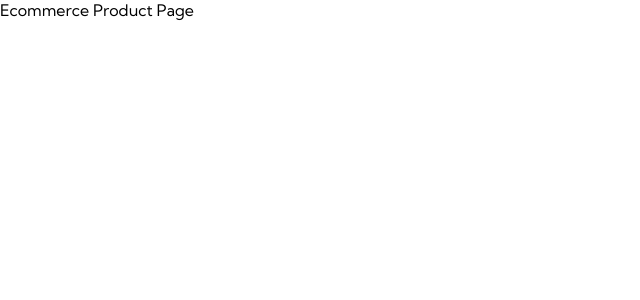
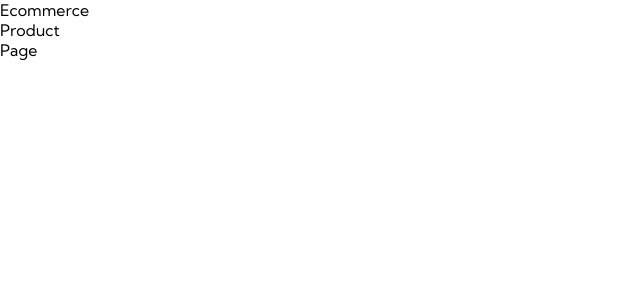
Before and after one commit to revuwem/ecommerce-product-page, a Next.js app: page / in a window 1280 px wide. Shown: the top 300 px of the page, without its empty margins (0-640 px from the left). Built offline with nearby package versions, Linux system fonts and the light colour scheme.

Commit message:
feat(app): add global styles

```diff
--- a/app/globals.css
+++ b/app/globals.css
@@ -1,3 +1,17 @@
+:root {
+  /* Style Guide Colors */
+  --black: hsl(0, 0%, 0%);
+  --white: hsl(0, 0%, 100%);
+
+  --light-grayish-blue: hsl(223, 64%, 98%);
+  --grayish-blue: hsl(220, 14%, 75%);
+  --dark-grayish-blue: hsl(219, 9%, 45%);
+  --very-dark-grayish-blue: hsl(220, 13%, 13%);
+
+  --primary: hsl(26, 100%, 55%);
+  --primary-light: hsl(25, 100%, 94%);
+}
+
 * {
   box-sizing: border-box;
   padding: 0;
@@ -8,3 +22,8 @@ html,
 body {
   min-height: 100vh;
 }
+
+body {
+  display: grid;
+  grid-template-columns: 1fr minmax(max-content, 1120px) 1fr;
+}
```
